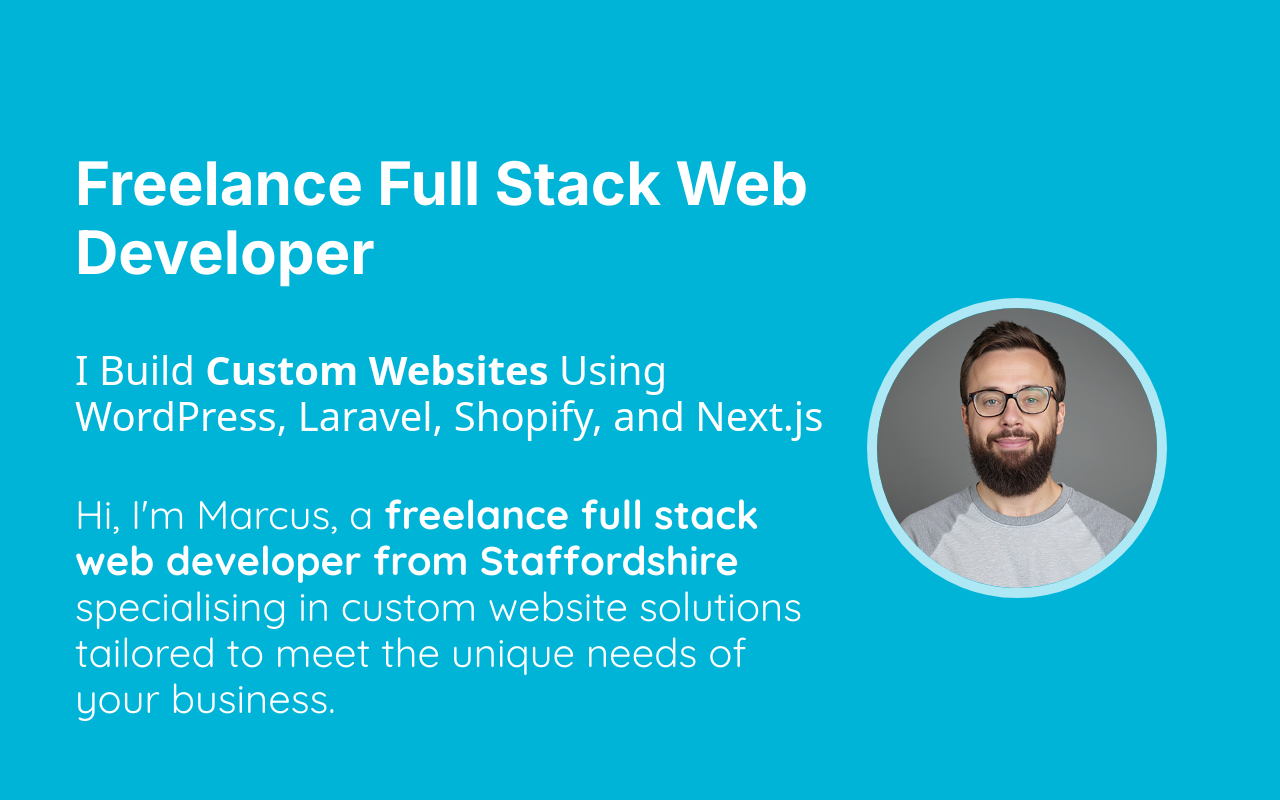
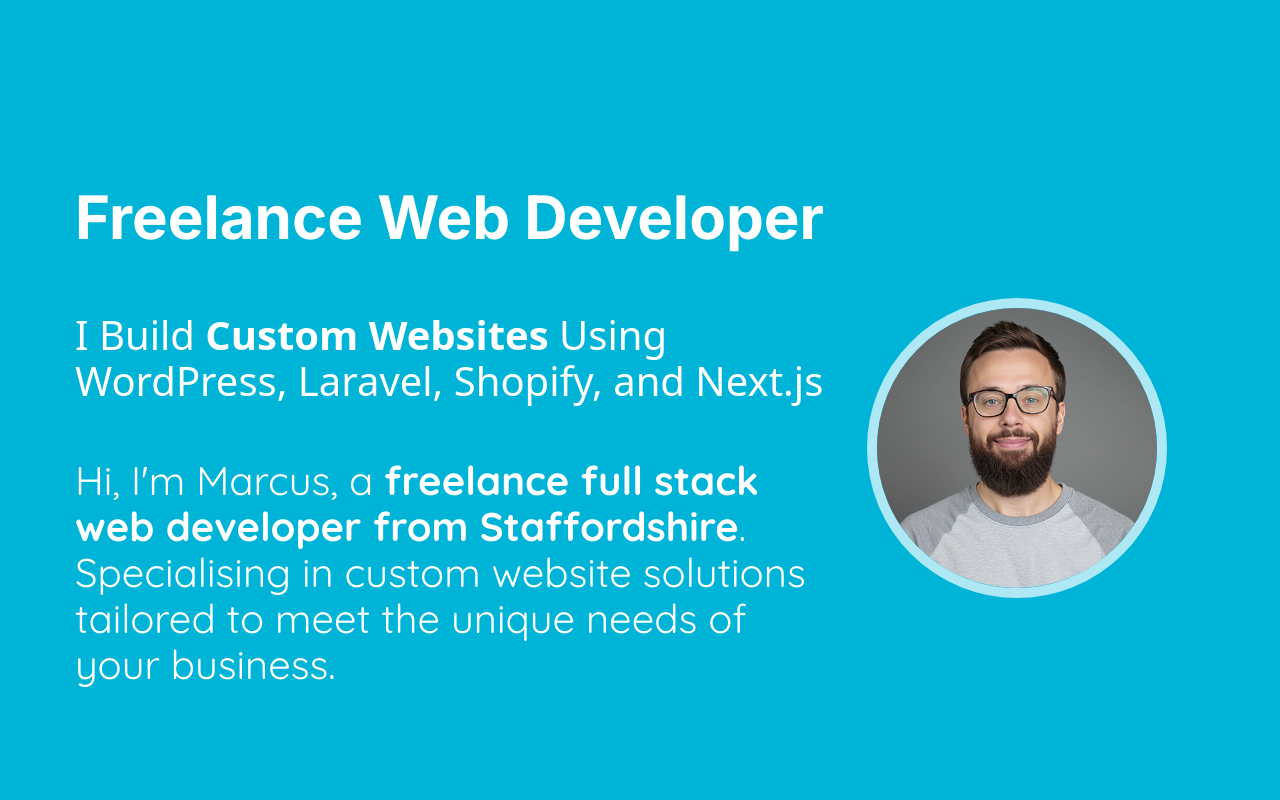
Before and after one commit to linear5ky/portfolio-2023, a Next.js app: page / in a window 1280 px wide. Shown: the top 800 px of the page. Built offline with nearby package versions, Linux system fonts and the light colour scheme.

Commit message:
Update Hero.js

```diff
--- a/components/Hero.js
+++ b/components/Hero.js
@@ -23,9 +23,9 @@ export default function Hero() {
               animate={{ opacity: 1 }}
               transition={{ duration: 1, ease: "easeOut" }}
             >
-       <h1>Freelance Full Stack Web Developer</h1>
+         <h1>Freelance Web Developer</h1>
         <h2>I Build <span class="bold">Custom Websites</span> Using WordPress, Laravel, Shopify, and Next.js</h2>
-<p>Hi, I&apos;m Marcus, a <span class="bold">freelance full stack web developer from Staffordshire</span> specialising in custom website solutions tailored to meet the unique needs of your business.</p>
+<p>Hi, I&apos;m Marcus, a <span class="bold">freelance full stack web developer from Staffordshire</span>. Specialising in custom website solutions tailored to meet the unique needs of your business.</p>
 
             </motion.div>
           </div>
```
